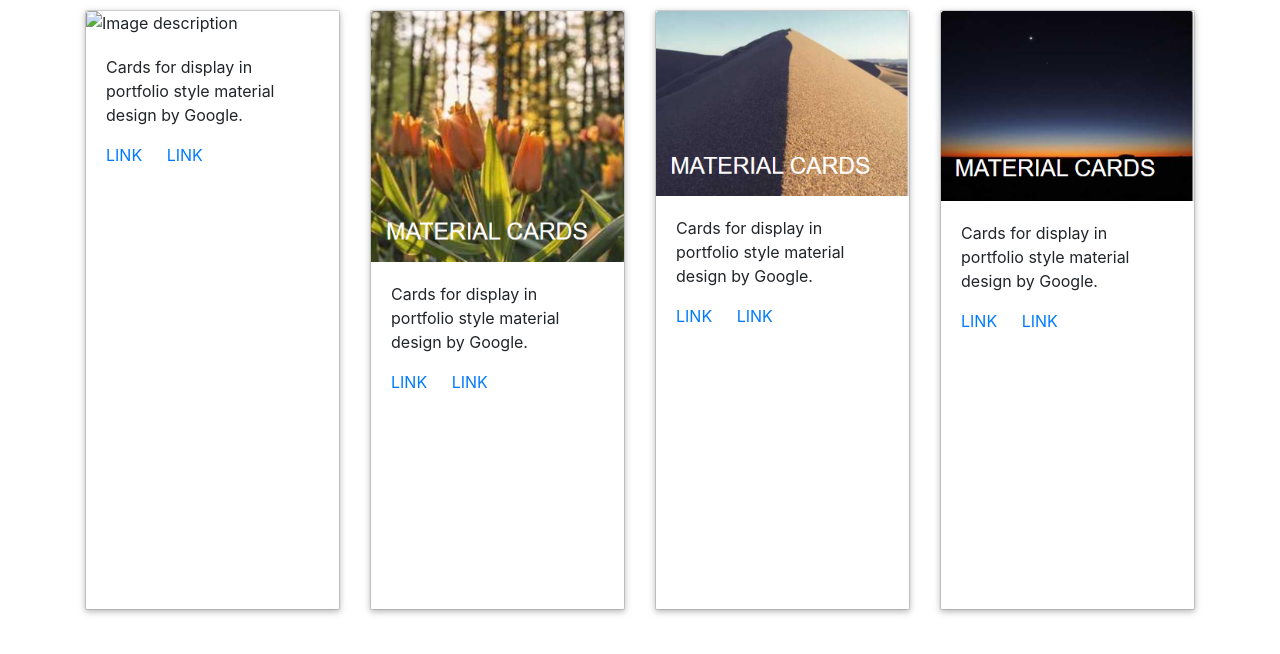
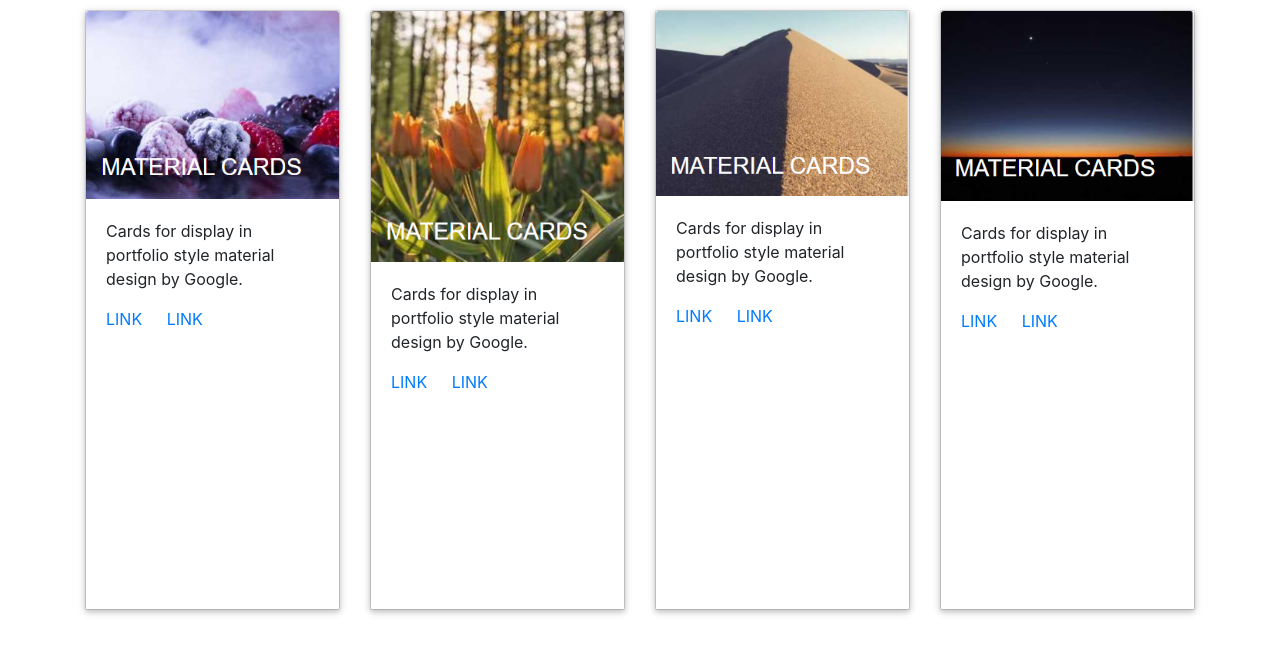
Before and after one commit to Y-Nitin/MernFullStack-Task-2, a plain HTML site: page Bootstrap/task4.html in a window 1280 px wide. Drawn offline with nearby package versions, Linux system fonts and the light colour scheme; the site is published under a folder, as on GitHub Pages, so addresses that start at the root find nothing.

Commit message:
Update task4.html

```diff
--- a/Bootstrap/task4.html
+++ b/Bootstrap/task4.html
@@ -44,7 +44,7 @@
 
             <div class="col-md-3">
                 <div class="card">
-                    <img src="/Bootstrap/Screenshot 2024-06-19 120803.png" class="card-img-top" alt="Image description">
+                    <img src="Screenshot 2024-06-19 120803.png" class="card-img-top" alt="Image description">
                     <div class="card-body">
 
                         <p class="card-text">Cards for display in portfolio style material design by Google.</p>
```
